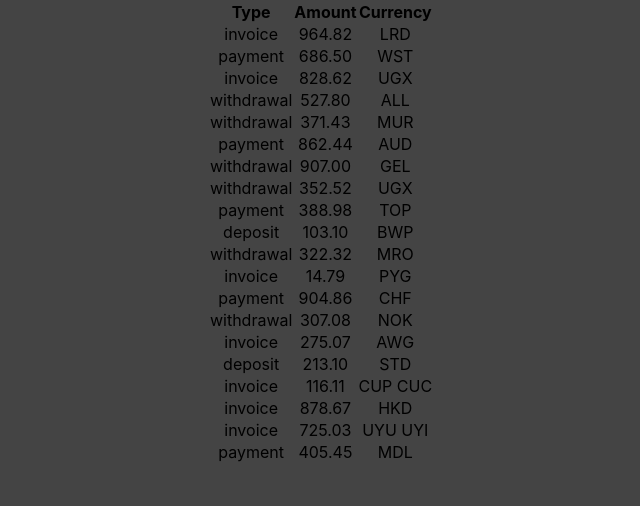
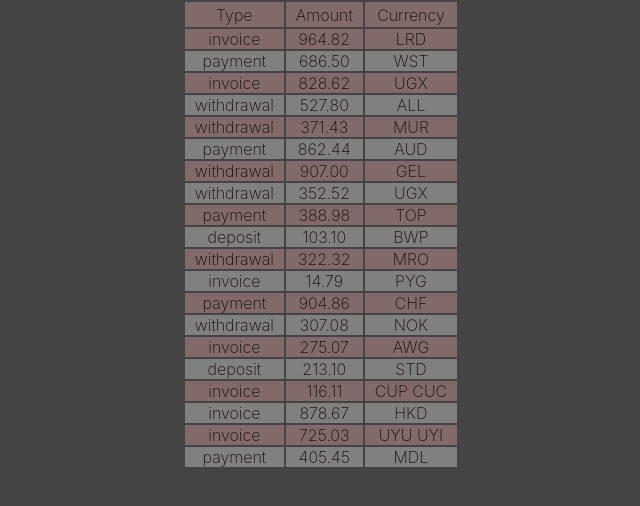
Before and after one commit to vladisulian/goit-react-hw-01-components, a React (Create React App) app: page / in a window 1280 px wide. Shown: the top 506 px of the page, without its empty margins (319-959 px from the left). Built offline with nearby package versions, Linux system fonts and the light colour scheme.

Commit message:
Edit styles, imported styles

```diff
--- a/src/components/TransactionsHistory/TransactionsHistory.css
+++ b/src/components/TransactionsHistory/TransactionsHistory.css
@@ -0,0 +1,22 @@
+.transaction-history {
+  color: #160a0a;
+}
+
+thead {
+  height: 25px;
+  background-color: cadetblue;
+}
+tr {
+  background-color: #836a6a;
+}
+
+tr:nth-child(even) {
+  background-color: gray;
+}
+
+th,
+td {
+  font-weight: 200;
+  padding-left: 10px;
+  padding-right: 10px;
+}
--- a/src/components/TransactionsHistory/TransactionsHistory.jsx
+++ b/src/components/TransactionsHistory/TransactionsHistory.jsx
@@ -1,3 +1,4 @@
+import '../TransactionsHistory/TransactionsHistory.css';
 export const Transactions = ({ items }) => {
   return (
     <table className="transaction-history">
```
